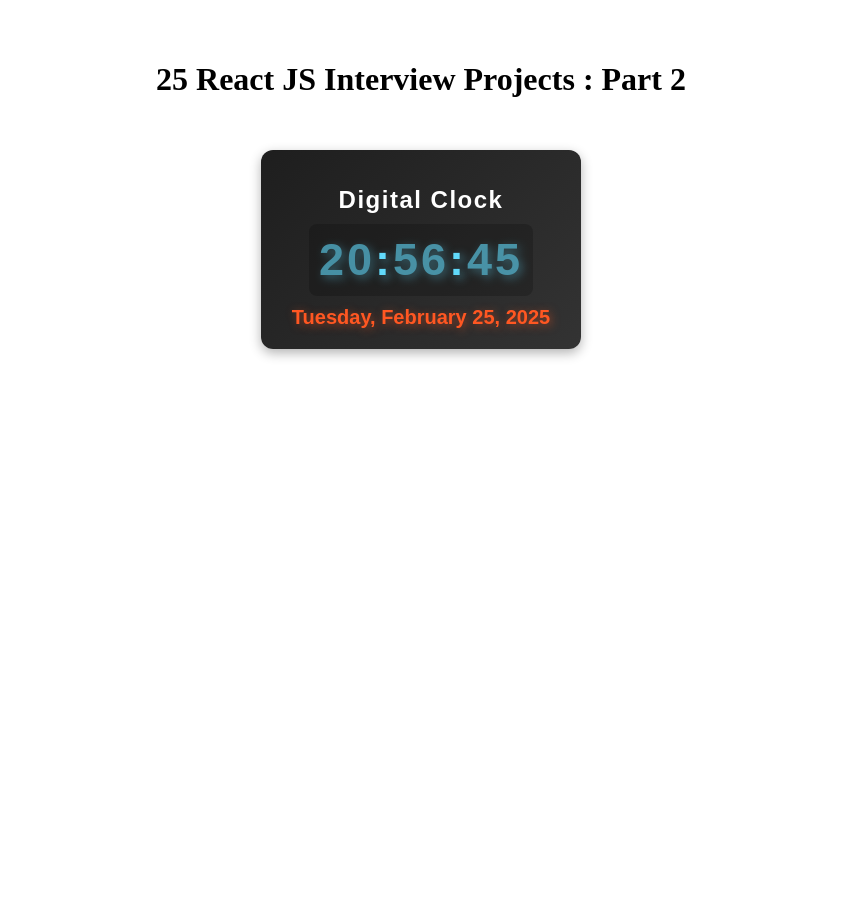
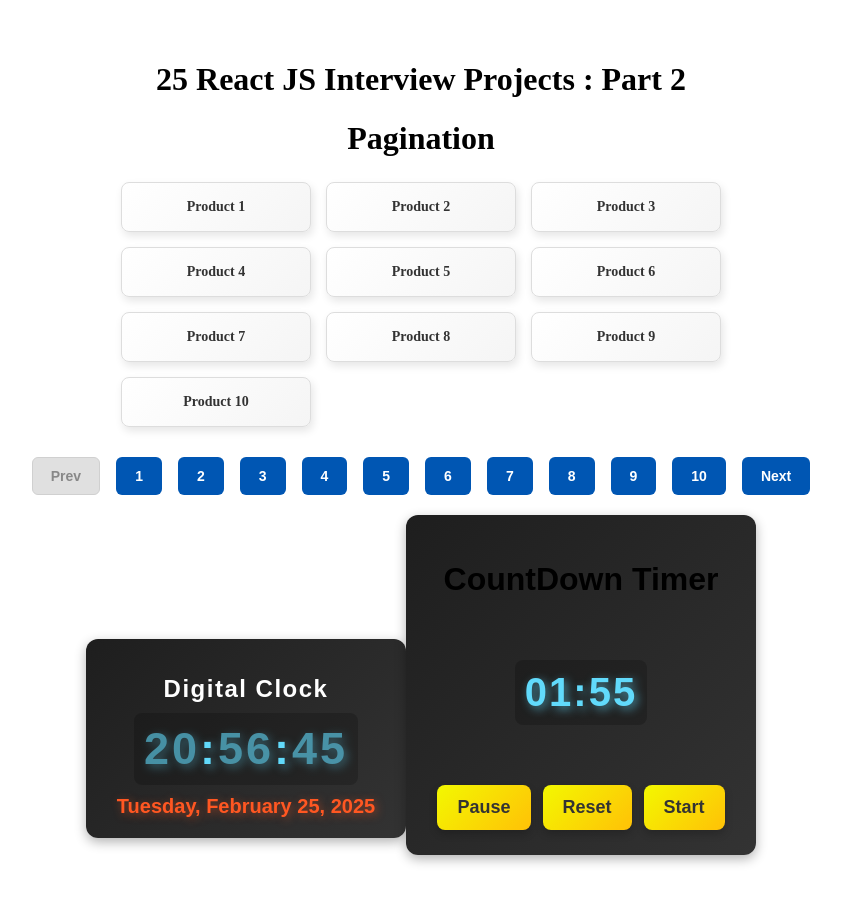
Before and after one commit to miladmo68/25-projects-part2, a React (Vite) app: page / in a window 1280 px wide. Shown: the top 902 px of the page, without its empty margins (219-1060 px from the left). Before the commit the page ends 800 px from the top, so only its background shows below. Built offline with nearby package versions, Linux system fonts and the light colour scheme.

Commit message:
count down timer

```diff
--- a/src/App.jsx
+++ b/src/App.jsx
@@ -1,13 +1,15 @@
 import "./App.css";
 import PaginationTest from "./components/1. pagination/PaginationTest";
 import DigitalClock from "./components/2. digital-clock";
+import CountdownTimerTest from "./components/3. countdown-timer/test";
 
 function App() {
   return (
     <div>
       <h1 className="title">25 React JS Interview Projects : Part 2</h1>
-      {/* <PaginationTest /> */}
+      <PaginationTest />
       <DigitalClock />
+      <CountdownTimerTest />
     </div>
   );
 }
--- /dev/null
+++ b/src/components/3. countdown-timer/index.jsx
@@ -0,0 +1,69 @@
+import { useEffect, useRef, useState } from "react";
+
+function CountdownTimer({ initialTime, onTimeFinish }) {
+  const [time, setTime] = useState(initialTime);
+  const [isRunning, setIsRunning] = useState(true);
+  const intervalReference = useRef();
+
+  useEffect(() => {
+    if (isRunning) {
+      //internal
+      intervalReference.current = setInterval(() => {
+        setTime((prevTime) => {
+          if (prevTime === 0) {
+            clearInterval(intervalReference.current);
+            setIsRunning(false);
+
+            if (onTimeFinish) {
+              onTimeFinish();
+            }
+
+            return 0;
+          }
+
+          return prevTime - 1;
+        });
+      }, 1000);
+    } else {
+      clearInterval(intervalReference.current);
+    }
+
+    return () => {
+      clearInterval(intervalReference.current);
+    };
+  }, [isRunning, onTimeFinish]);
+
+  function handlePauseAndResume() {
+    setIsRunning((prevIsRunning) => !prevIsRunning);
+  }
+
+  function handleReset() {
+    clearInterval(intervalReference.current);
+    setTime(initialTime);
+    setIsRunning(false);
+  }
+
+  function handleStart() {
+    setIsRunning(true);
+  }
+
+  const minutes = Math.floor(time / 60);
+  const seconds = time % 60;
+
+  return (
+    <div className="timer">
+      <p>
+        {String(minutes).padStart(2, "0")}:{String(seconds).padStart(2, "0")}
+      </p>
+      <div className="timer-buttons">
+        <button onClick={handlePauseAndResume}>
+          {isRunning ? "Pause" : "Resume"}
+        </button>
+        <button onClick={handleReset}>Reset</button>
+        <button onClick={handleStart}>Start</button>
+      </div>
+    </div>
+  );
+}
+
+export default CountdownTimer;
--- /dev/null
+++ b/src/components/3. countdown-timer/test.jsx
@@ -0,0 +1,17 @@
+import CountdownTimer from ".";
+import "./timer.css";
+const CountdownTimerTest = () => {
+  function handleTimeFinish() {
+    console.log(
+      "Once the timer is finished I want to make an api call and save some data to database"
+    );
+  }
+  return (
+    <div className="countdown-timer-container">
+      <h1>CountDown Timer</h1>
+      <CountdownTimer initialTime={120} onTimeFinish={handleTimeFinish} />
+    </div>
+  );
+};
+
+export default CountdownTimerTest;
--- /dev/null
+++ b/src/components/3. countdown-timer/timer.css
@@ -0,0 +1,59 @@
+/* Countdown Timer Container */
+.countdown-timer-container {
+  margin: 20px 0;
+  text-align: center;
+  background: linear-gradient(135deg, #1e1e1e, #333);
+  padding: 25px;
+  border-radius: 12px;
+  box-shadow: 0px 4px 12px rgba(0, 0, 0, 0.3);
+  display: inline-block;
+  min-width: 300px;
+  font-family: "Arial", sans-serif;
+}
+
+/* Timer Display */
+.timer p {
+  font-size: 40px;
+  font-weight: bold;
+  color: #61dafb;
+  text-shadow: 3px 3px 10px rgba(97, 218, 251, 0.6);
+  letter-spacing: 2px;
+  padding: 10px;
+  background: rgba(0, 0, 0, 0.2);
+  border-radius: 8px;
+  display: inline-block;
+}
+
+/* Button Container */
+.timer-buttons {
+  display: flex;
+  gap: 12px;
+  justify-content: center;
+  align-items: center;
+  margin-top: 20px;
+}
+
+/* Buttons */
+.timer-buttons button {
+  padding: 12px 20px;
+  background: linear-gradient(135deg, #f3f800, #ffc107);
+  font-size: 18px;
+  font-weight: bold;
+  color: #333;
+  border: none;
+  border-radius: 8px;
+  cursor: pointer;
+  transition: all 0.3s ease-in-out;
+  box-shadow: 0px 4px 8px rgba(0, 0, 0, 0.2);
+}
+
+/* Button Hover Effect */
+.timer-buttons button:hover {
+  background: linear-gradient(135deg, #ffd700, #ff9800);
+  transform: scale(1.05);
+}
+
+/* Button Active Effect */
+.timer-buttons button:active {
+  transform: scale(0.95);
+}
```
